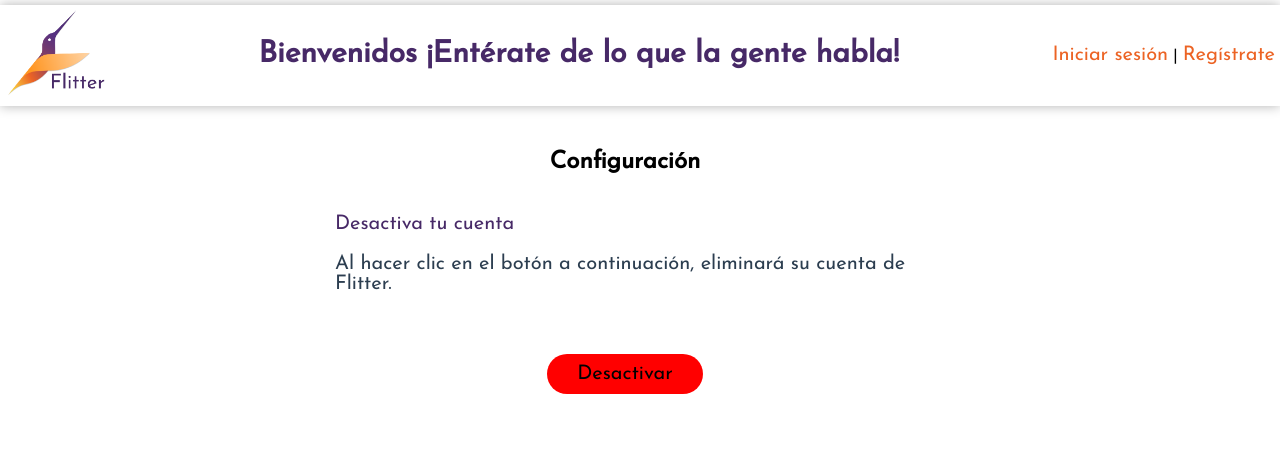
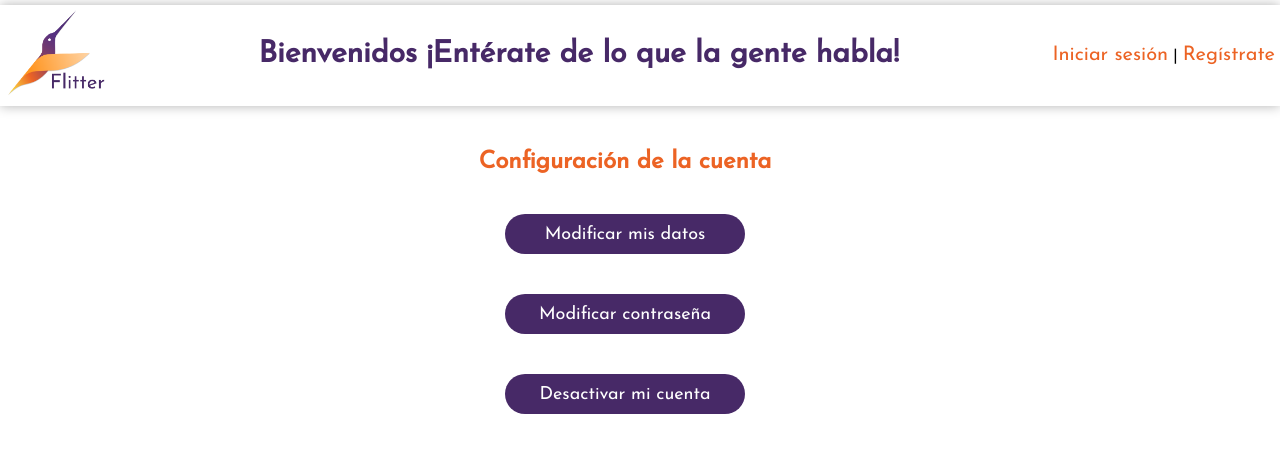
Before and after one commit to she-codes-kc/flitter-app, a Vue app in the folder flitter-front/: page /settings in a window 1280 px wide. Shown: the top 452 px of the page. Built offline with nearby package versions, Linux system fonts and the light colour scheme.

Commit message:
Modifico vistas

```diff
--- a/flitter-front/src/views/SettingsView.vue
+++ b/flitter-front/src/views/SettingsView.vue
@@ -1,15 +1,15 @@
 <!--Pantalla eliminar cuenta-->
 <template>
     <form class="settings">
-      <div class="tagline"><h2>Configuración</h2></div>
-      <div class="inputEmail">
-        <label for="username">Desactiva tu cuenta</label>
-        <p>
-          Al hacer clic en el botón a continuación, eliminará su cuenta de Flitter.
-        </p>
-      </div>
+      <div class="tagline"><h2>Configuración de la cuenta</h2></div>
       <button>
-        <router-link to="/">Desactivar</router-link>
+        <router-link to="/" class="labelName">Modificar mis datos</router-link>
+      </button>
+      <button>
+        <router-link to="/" class="labelName">Modificar contraseña</router-link>
+      </button>
+      <button>
+        <router-link to="/" class="labelName">Desactivar mi cuenta</router-link>
       </button>
     </form>
 </template>
@@ -26,6 +26,7 @@
 
 h2 {
     margin-bottom: 40px;
+    color:#EC6324;
 }
 
 .inputEmail,
@@ -36,11 +37,13 @@ h2 {
 
 p {
     font-size: 20px;
-    color: #2c3e50;
+    color: #000;
 }
 
 button {
-    background-color: red;
+    background-color: #472967;
+    color: white;
+    width: 15rem;
 }
 
 button:hover {
@@ -50,4 +53,9 @@ button:hover {
 img {
     margin: 20px;
 }
+
+.labelName{
+  color:white;
+  font-size: 18px;
+}
 </style>
--- a/flitter-front/src/views/SignupView.vue
+++ b/flitter-front/src/views/SignupView.vue
@@ -2,6 +2,14 @@
 <template>
   <form class="signup">
     <div class="tagline"><h2>¿Nuevo en Flitter?</h2></div>
+    <div class="inputName">
+      <label for="name">Nombre</label>
+      <input id="name" type="text" placeholder="Juan" required/>
+    </div>
+    <div class="inputLastName">
+      <label for="lastName">Apellido</label>
+      <input id="lastName" type="text" placeholder="Gonzalez" required/>
+    </div>
     <div class="inputUsername">
       <label for="username">Usuario</label>
       <input id="username" type="text" placeholder="JuanGonzalez" pattern="[A-Za-z]{}" required/>
@@ -15,9 +23,9 @@
       <input id="password" type="password" placeholder="*********" required/>
     </div>
     <button type="submit">Registrarme</button>
-    <div class="validate">
+    <!-- <div class="validate">
       <a href="https://mail.google.com/mail/u/0/#inbox" target="_blank">(Revisa tu bandeja de entrada y haz clic en el enlace para validar tu cuenta).</a>
-    </div>
+    </div> -->
   </form>
 </template>
 
@@ -37,6 +45,8 @@ h2 {
 
 .inputUsername,
 .inputEmail,
+.inputName,
+.inputLastName,
 .inputPassword {
   width: 100%;
   margin-bottom: 40px;
@@ -44,6 +54,8 @@ h2 {
 
 .inputEmail input,
 .inputUsername input,
+.inputName input,
+.inputLastName input,
 .inputPassword input{
   width: 100%;
   border: 0.1rem solid #e2e2e2e4;
@@ -56,6 +68,8 @@ h2 {
 
 .inputEmail input:focus,
 .inputUsername input:focus,
+.inputLastName input:focus,
+.inputName input:focus,
 .inputPassword input:focus{
   background-color: white;
   border-color: #472967;
```
